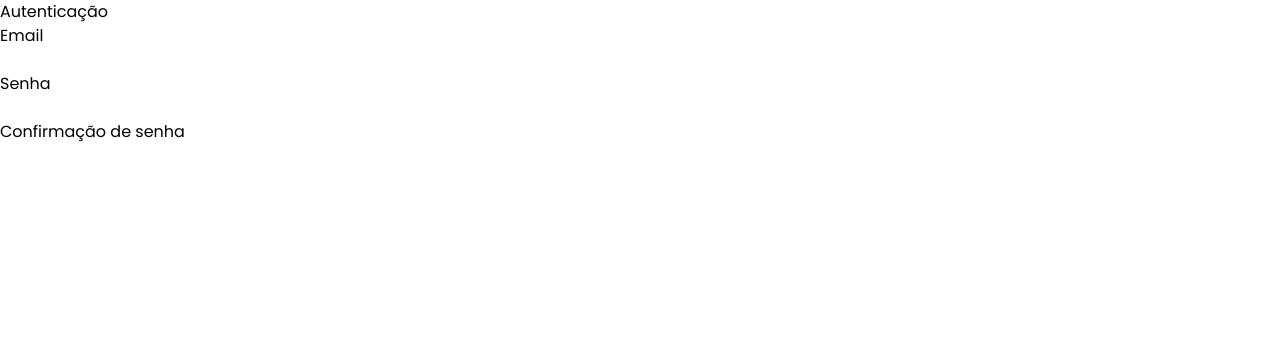
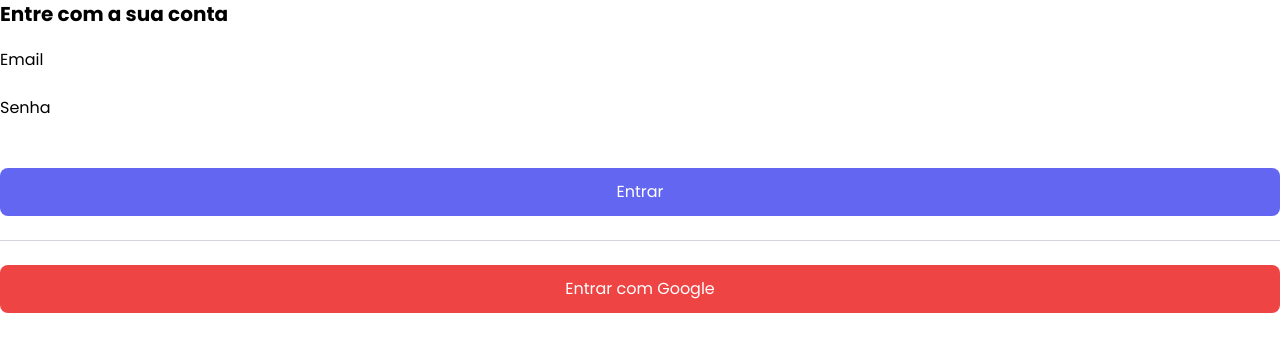
Before and after one commit to fjuncal/admin-template, a Next.js app: page /autenticacao in a window 1280 px wide. Shown: the top 352 px of the page. Built offline with nearby package versions, Linux system fonts and the light colour scheme.

Commit message:
Criando os botões de Entrar e entrar com o google e fazendo os seus CSS

```diff
--- a/src/pages/autenticacao.tsx
+++ b/src/pages/autenticacao.tsx
@@ -5,9 +5,25 @@
   const [modo, setModo] = useState<"login" | "cadastro">("login");
   const [email, setEmail] = useState("");
   const [senha, setSenha] = useState("");
+
+  function submeter() {
+    if (modo === "login") {
+      console.log("login");
+    } else {
+      console.log("cadastrar");
+    }
+  }
   return (
     <div>
-      <h1>Autenticação</h1>
+      <h1
+        className={`
+        text-xl font-bold mb-5
+        `}
+      >
+        {modo === "login"
+          ? "Entre com a sua conta"
+          : "Cadastre-se na Plataforma"}
+      </h1>
       <AuthInput
         label="Email"
         tipo="email"
@@ -22,13 +38,22 @@
         valorMudou={setSenha}
         obrigatorio
       />
-      <AuthInput
-        label="Confirmação de senha"
-        tipo="password"
-        valor={senha}
-        valorMudou={setSenha}
-        obrigatorio
-      />
+      <button
+        onClick={submeter}
+        className={`
+        w-full bg-indigo-500 hover:bg-indigo-400 text-white rounded-lg px-4 py-3 mt-6`}
+      >
+        {modo === "login" ? "Entrar" : "Cadastrar"}
+      </button>
+      <hr className="my-6 border-gray-300 w-full" />
+
+      <button
+        onClick={submeter}
+        className={`
+        w-full bg-red-500 hover:bg-red-400 text-white rounded-lg px-4 py-3`}
+      >
+        Entrar com Google
+      </button>
     </div>
   );
 }
```
